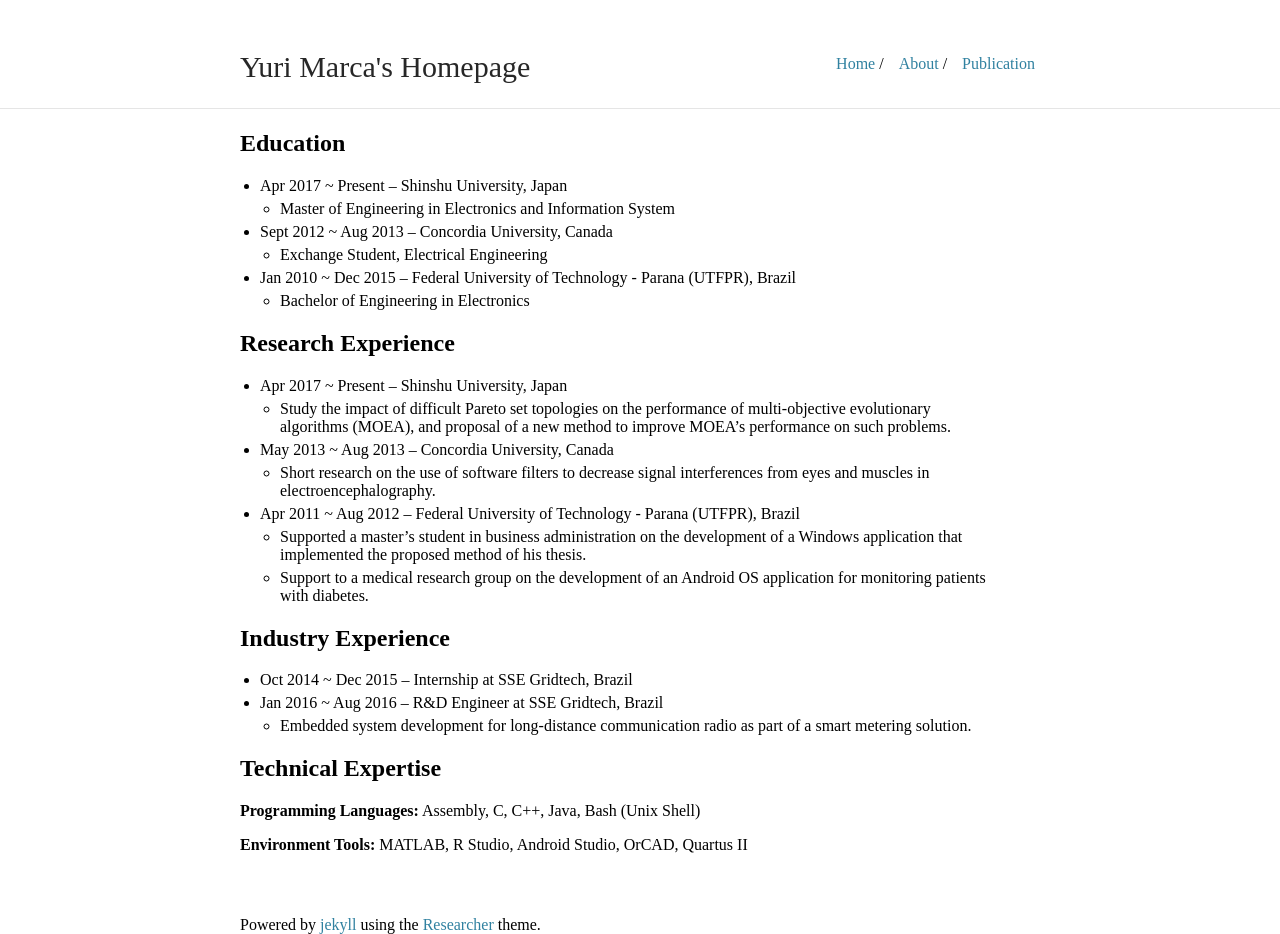
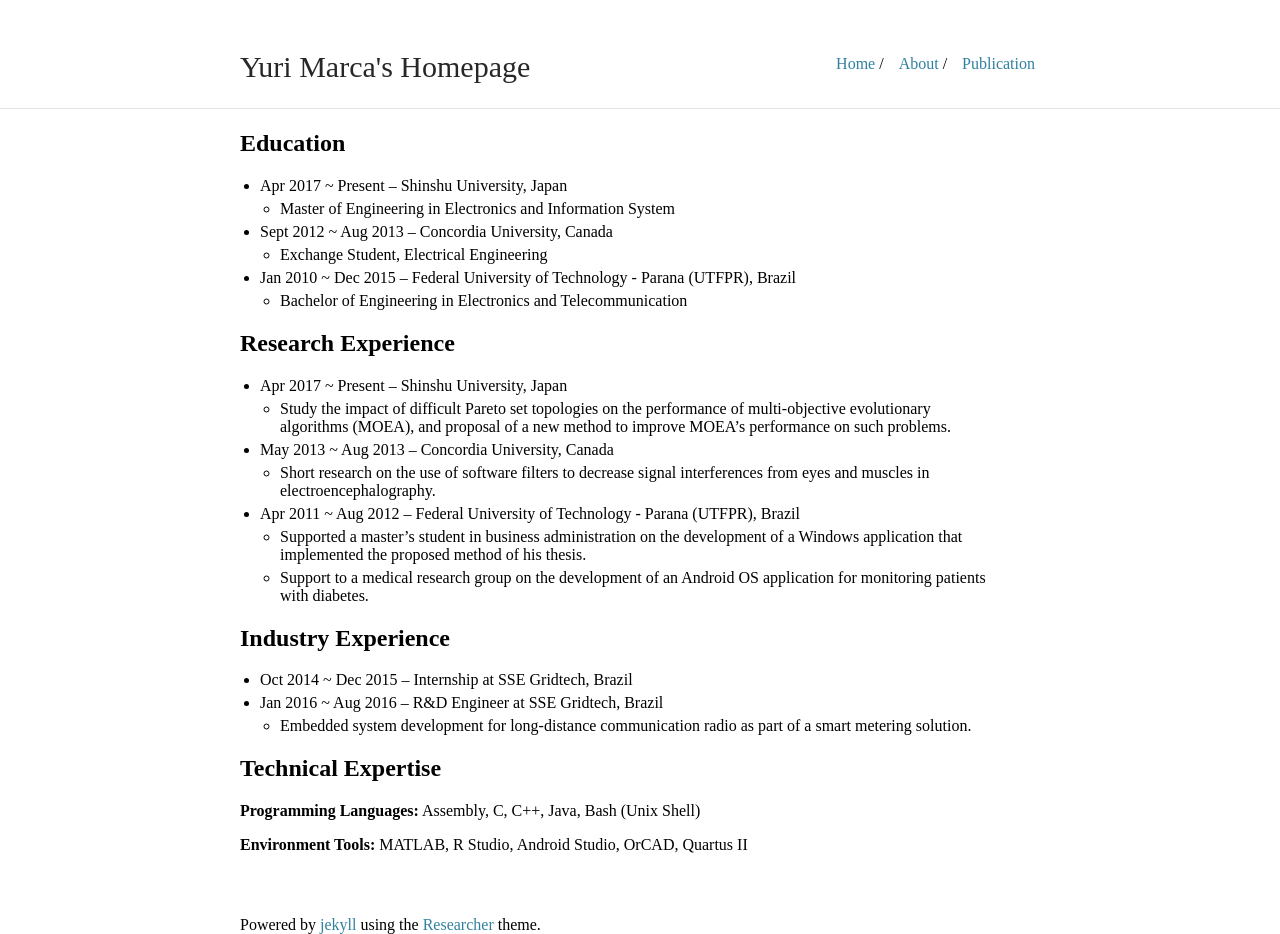
Before and after one commit to yurimarca/yurimarca.github.io, a Jekyll site: the page built from about.md, in a window 1280 px wide. Built offline with Jekyll 4.4.1, drawn with Linux system fonts in a browser that asks for light colours.

Commit message:
update bachelor title

```diff
--- a/about.md
+++ b/about.md
@@ -13,7 +13,7 @@ title: Yuri Marca's Homepage
   * Exchange Student, Electrical Engineering
 
 * Jan 2010 ~ Dec 2015 -- Federal University of Technology - Parana (UTFPR), Brazil
-  * Bachelor of Engineering in Electronics
+  * Bachelor of Engineering in Electronics and Telecommunication
 
 ## Research Experience
 
```
